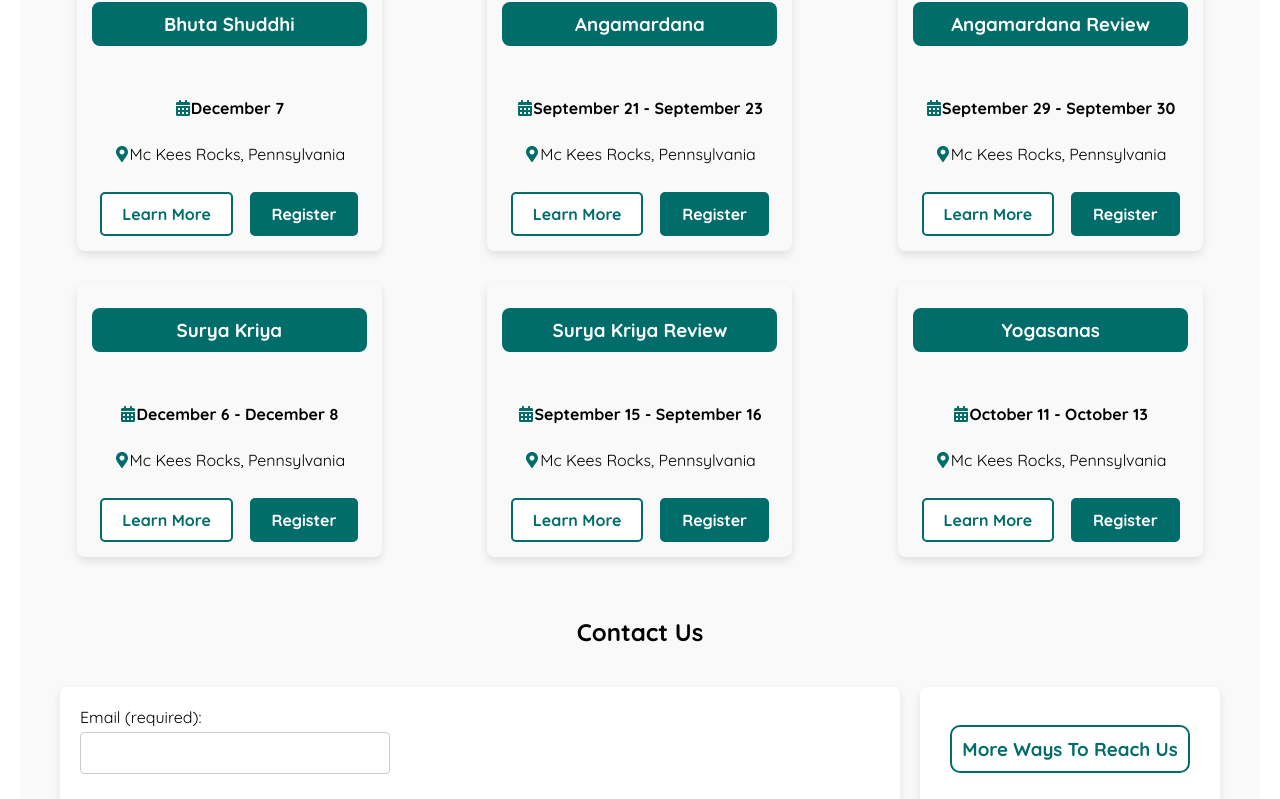
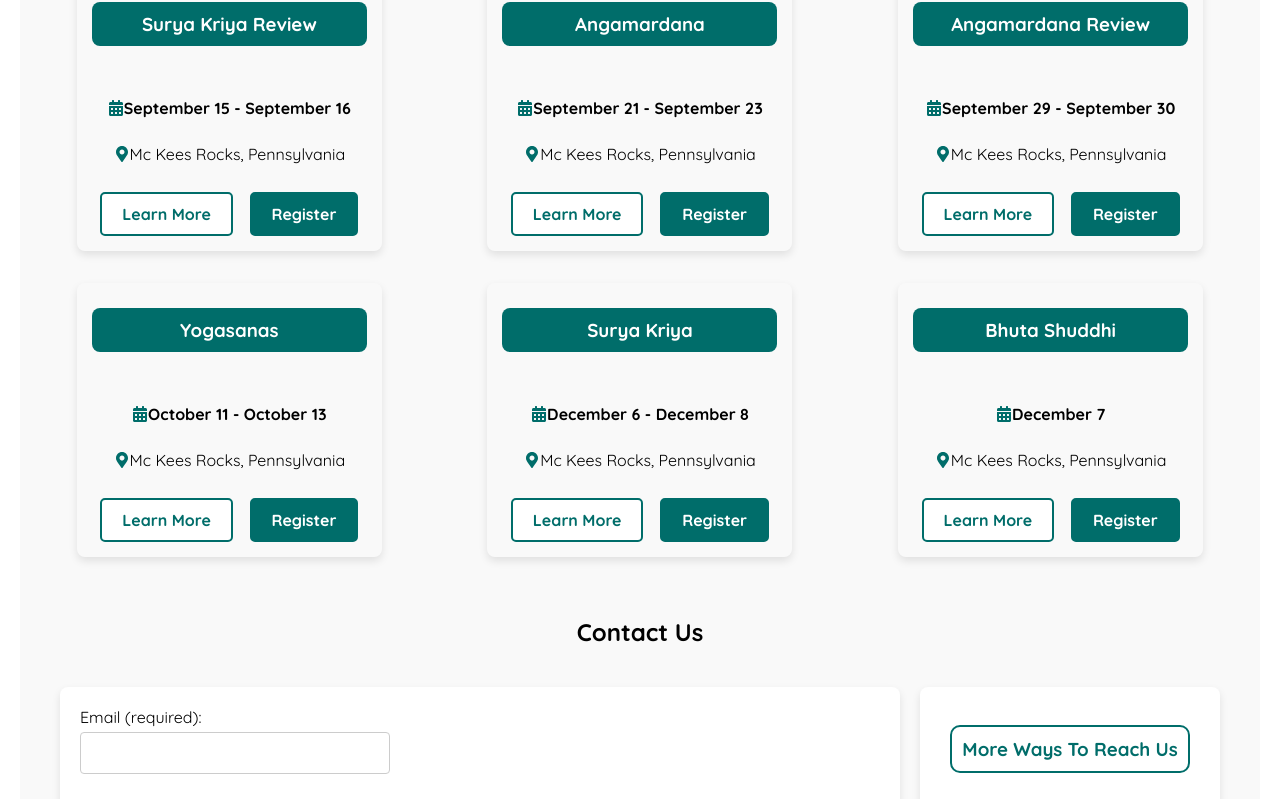
Before and after one commit to graceJZ/hellograceyoga, a React (Create React App) app: page /#/ in a window 1280 px wide. Shown: the part 1319-2118 px from the top of the page. Built offline with nearby package versions, Linux system fonts and the light colour scheme.

Commit message:
feat: sort future classes by start date in ascending order

```diff
--- a/src/components/FutureClass.js
+++ b/src/components/FutureClass.js
@@ -11,7 +11,9 @@ const FutureClass = () => {
       .then(response => response.json())
       .then(data => {
         const currentDate = new Date();
-        const futureClasses = data.filter(cls => new Date(cls.start_date) > currentDate);
+        const futureClasses = data
+          .filter(cls => new Date(cls.start_date) > currentDate)
+          .sort((a, b) => new Date(a.start_date) - new Date(b.start_date));
         setClasses(futureClasses);
       })
       .catch(error => console.error('Error fetching the classes:', error));
```
